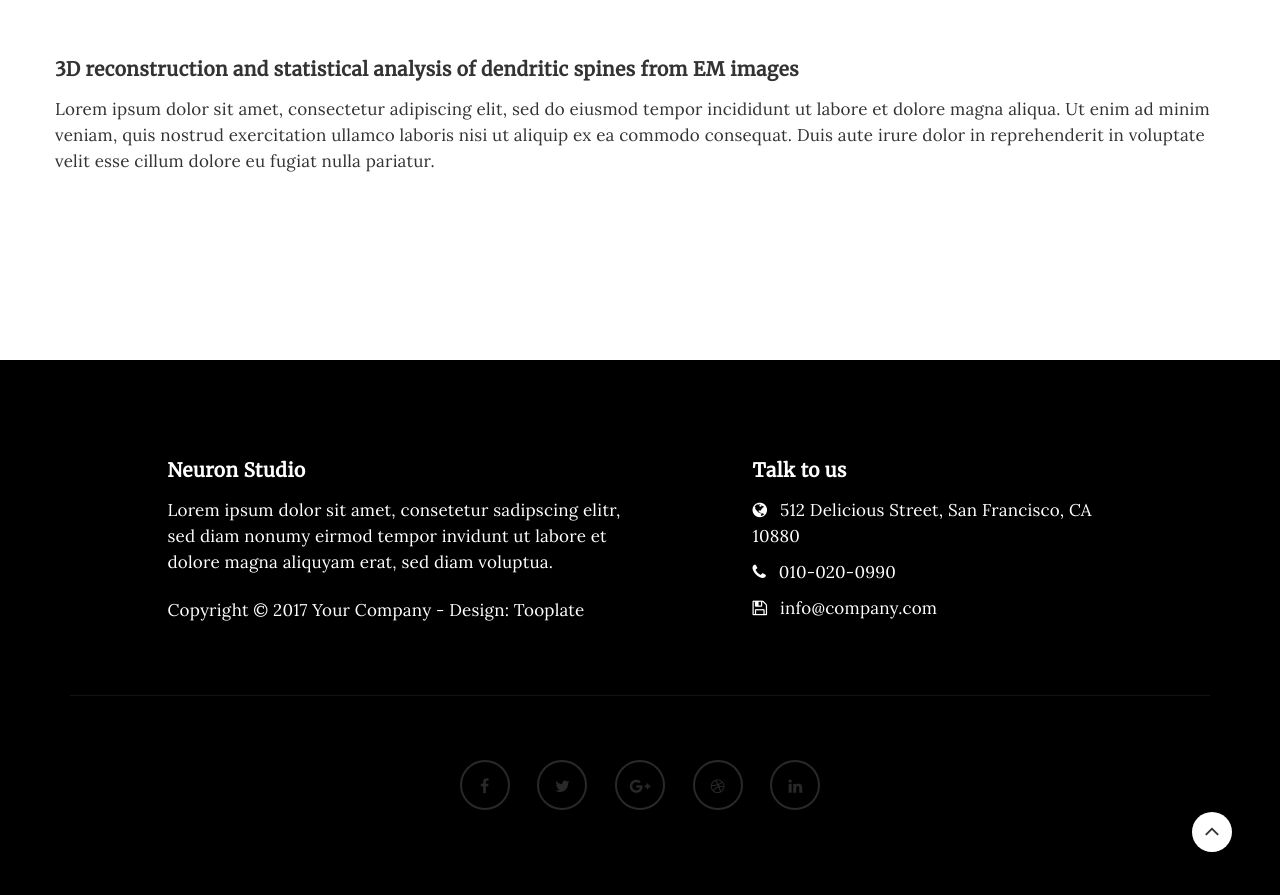
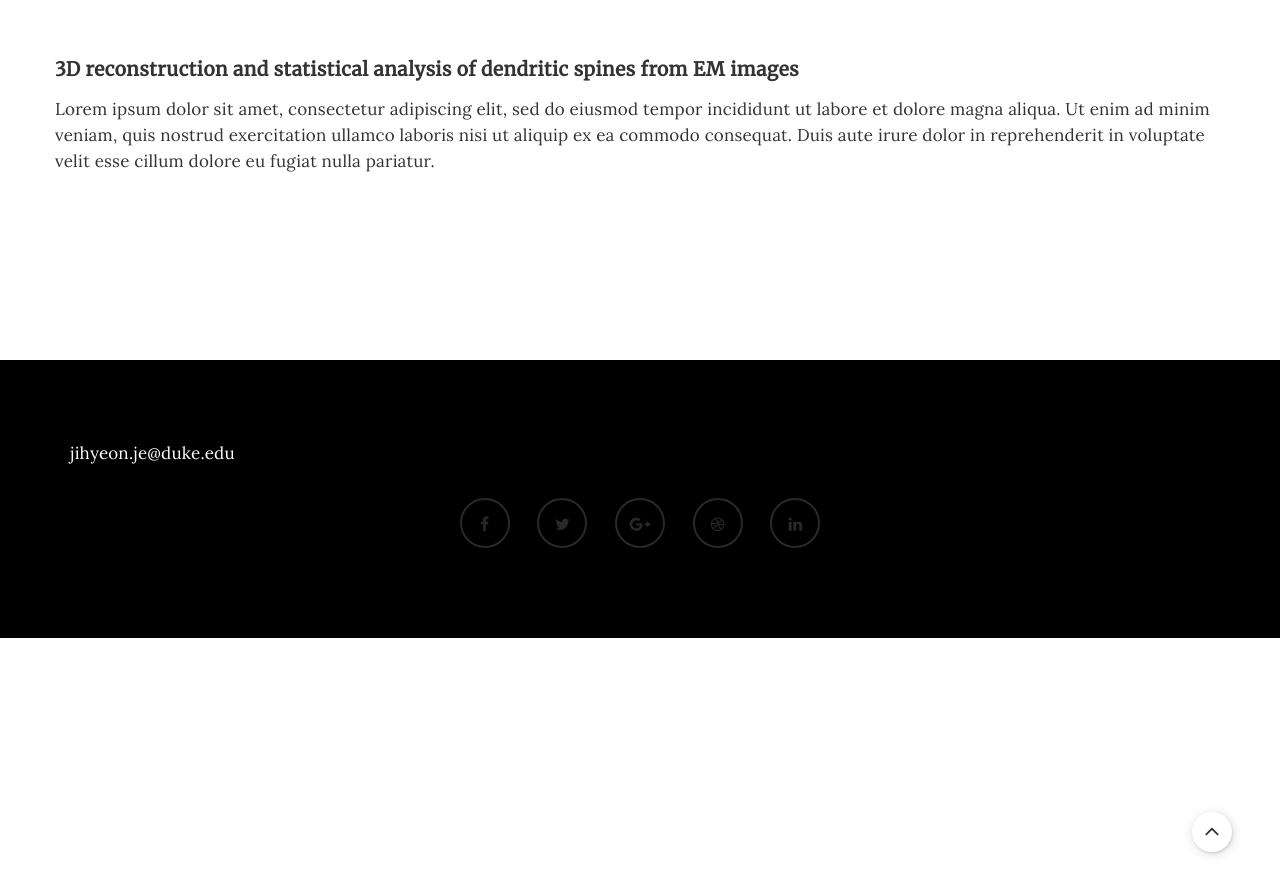
Before and after one commit to rpraka/JihyeonJe.com, a Jekyll site: the page about.html, which Jekyll copies as it is, in a window 1280 px wide and 900 px high, scrolled down 4788 px. Shown: the top 895 px of the window. Built offline with Jekyll 4.4.1, drawn with Linux system fonts in a browser that asks for light colours; after the commit the page ends 5426 px from its top, so only the background shows below that.

Commit message:
Update about.html

```diff
--- a/about.html
+++ b/about.html
@@ -171,26 +171,8 @@
      <div class="container">
           <div class="row">
 
-               <div class="col-md-5 col-md-offset-1 col-sm-6">
-                    <h3>Neuron Studio</h3>
-                    <p>Lorem ipsum dolor sit amet, consetetur sadipscing elitr, sed diam nonumy eirmod tempor invidunt ut labore et dolore magna aliquyam erat, sed diam voluptua.</p>
-                    <div class="footer-copyright">
-                         <p>Copyright &copy; 2017 Your Company - Design: Tooplate</p>
-                    </div>
-               </div>
-
-               <div class="col-md-4 col-md-offset-1 col-sm-6">
-                    <h3>Talk to us</h3>
-                    <p><i class="fa fa-globe"></i> 512 Delicious Street, San Francisco, CA 10880</p>
-                    <p><i class="fa fa-phone"></i> 010-020-0990</p>
-                    <p><i class="fa fa-save"></i> info@company.com</p>
-               </div>
-
-               <div class="clearfix col-md-12 col-sm-12">
-                    <hr>
-               </div>
-
                <div class="col-md-12 col-sm-12">
+                    <p> jihyeon.je@duke.edu</p>
                     <ul class="social-icon">
                          <li><a href="#" class="fa fa-facebook"></a></li>
                          <li><a href="#" class="fa fa-twitter"></a></li>
```
